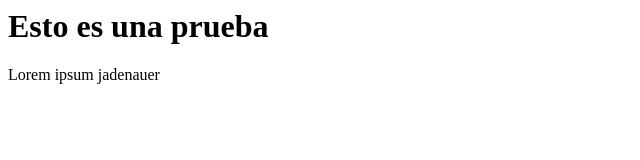
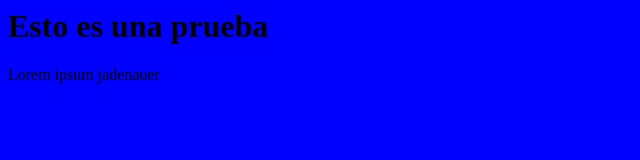
Before and after one commit to rcarronetworks/cursoGit, a plain HTML site: page index.html in a window 1280 px wide. Shown: the whole page, without its empty margins (0-640 px from the left). Drawn offline with Linux system fonts and the light colour scheme.

Commit message:
añadida css relacionada

```diff
--- /dev/null
+++ b/css/estilos.css
@@ -0,0 +1,5 @@
+@charset "utf-8";
+
+body{
+	background-color:#00F;
+}
--- a/index.html
+++ b/index.html
@@ -2,6 +2,7 @@
 
 <head>
 	<title>Esto es una prueba</title>
+	<link href="css/estilos.css" rel="stylesheet" type="text/css">
 </head>
 
 <body>
```
Also changed, not shown: js/javascript.js (added).
